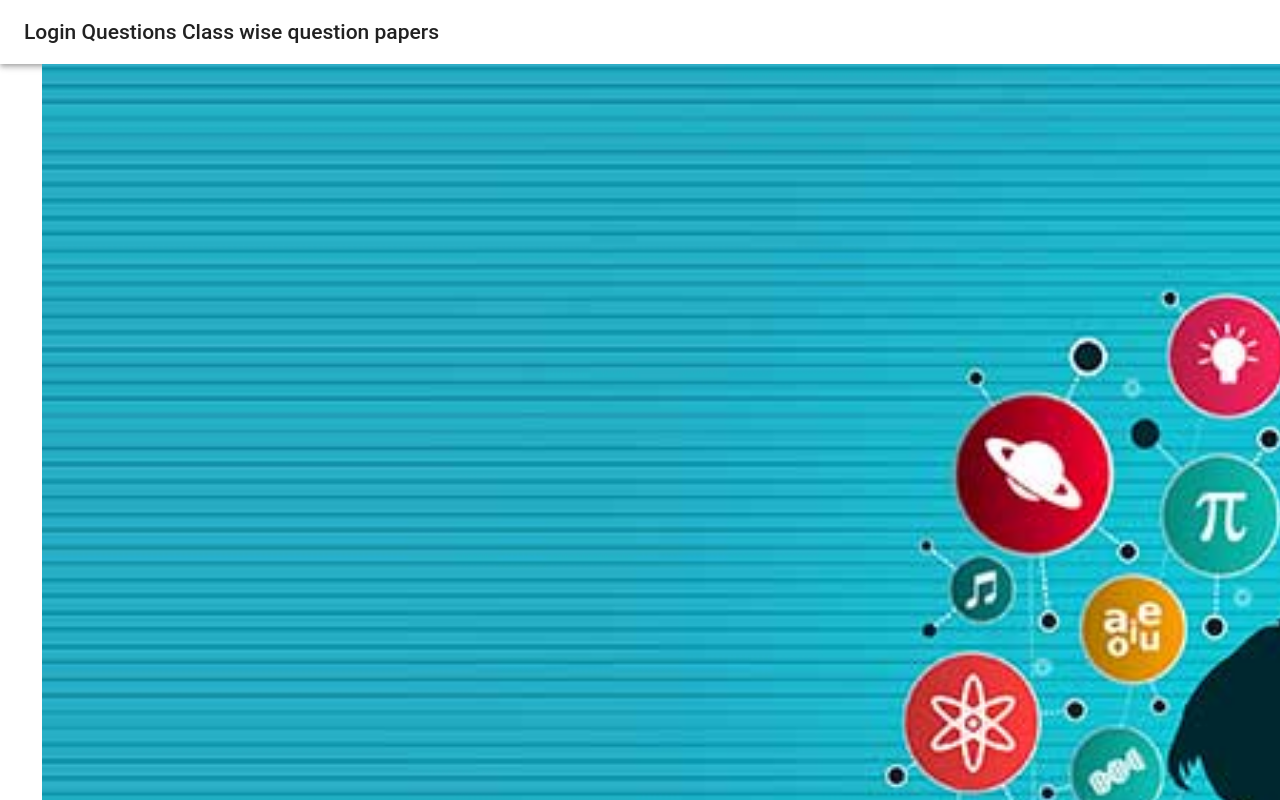
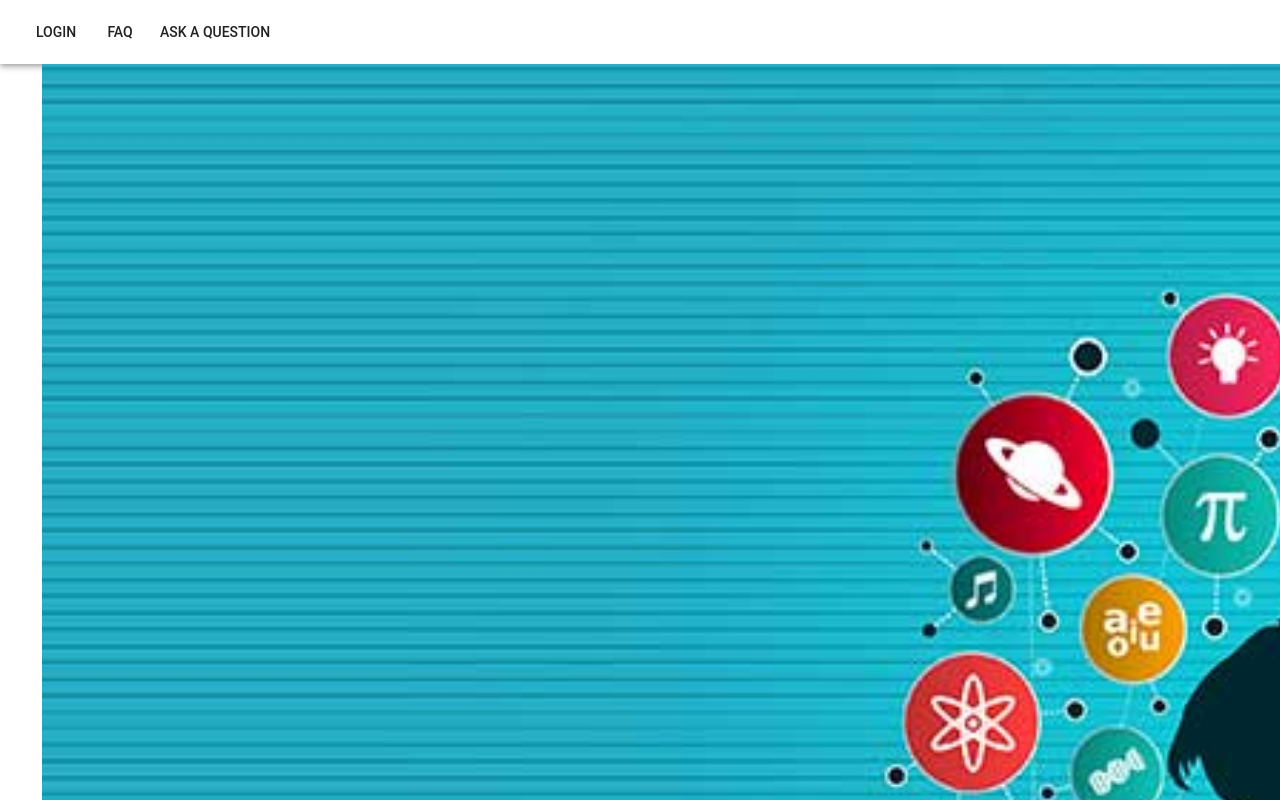
Before and after one commit to pavananms/learnapp-frontend, a React (Create React App) app: page / in a window 1280 px wide. Shown: the top 800 px of the page. Built offline with nearby package versions, Linux system fonts and the light colour scheme.

Commit message:
List implemented

```diff
--- a/src/App.js
+++ b/src/App.js
@@ -6,7 +6,7 @@ import AppBar from '@material-ui/core/AppBar';
 import Toolbar from '@material-ui/core/Toolbar';
 import Typography from '@material-ui/core/Typography';
 import Background from './background.jpg';
-
+import Button from '@material-ui/core/Button';
 //class App extends Component {
 //  render() {
 //    return (
@@ -48,15 +48,22 @@ class Section extends Component {
     );
   }
 }
-
+function MenuButtons(props){
+        //props.MenuItems
+        console.log(props.buttons);
+        var buttons = props.buttons.map((Item) => <Button>{Item}</Button>)
+        return <div>{buttons}</div>
+}
 class App extends Component {
   render(){
+    const MenuItems = ["Login","FAQ","Ask A Question"];
     return(
+
         <div className="Something">
             <AppBar position="static" color="transparent">
               <Toolbar>
                 <Typography variant="title" color="transparent">
-                  Login                                        Questions   Class wise question papers
+                  <MenuButtons  buttons = {MenuItems}/>
                 </Typography>
               </Toolbar>
             </AppBar>
```
